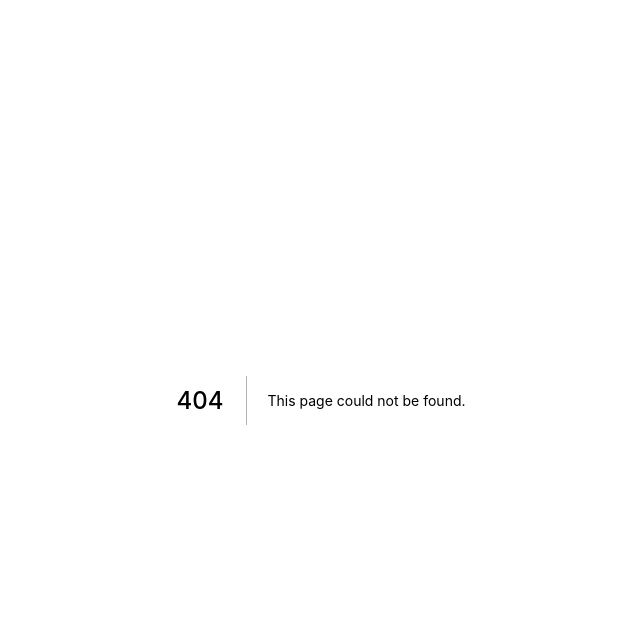
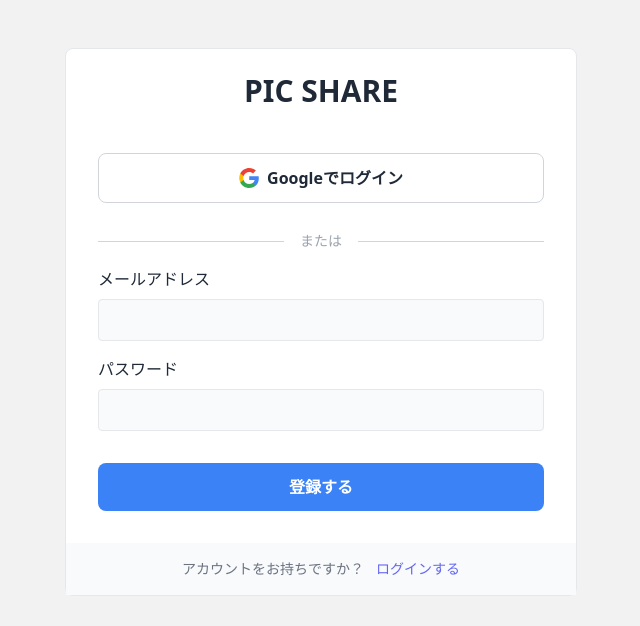
Before and after one commit to Jumpei-Arigaya/pic_share, a Next.js app in the folder node/pic_share/: page /accounts/emailsignup in a window 1280 px wide. Before the commit this address had no page. Shown: the top 626 px of the page, without its empty margins (319-959 px from the left). Built offline with nearby package versions, Linux system fonts and the light colour scheme.

Commit message:
アカウント楼録画面

```diff
--- /dev/null
+++ b/node/pic_share/pages/accounts/emailsignup.tsx
@@ -0,0 +1,57 @@
+import Link from "next/link";
+import { useState } from "react";
+
+const emailsignup = () => {
+
+    const [email, setEmail] = useState('');
+    const [password, setPassword] = useState('');
+
+    return (
+        <div className="py-6 sm:py-8 lg:py-12">
+            <div className="max-w-screen-2xl px-4 md:px-8 mx-auto">
+                <div className="max-w-lg border rounded-lg mx-auto bg-white ">
+                    <h2 className="text-gray-800 text-2xl lg:text-3xl font-bold text-center mt-6">PIC SHARE</h2>
+                    <div className="flex flex-col gap-4 p-4 md:p-8">
+                        <Link href='/'>
+                            <button className="flex justify-center items-center bg-white hover:bg-gray-100 active:bg-gray-200 border border-gray-300 focus-visible:ring ring-gray-300 text-gray-800 text-sm md:text-base font-semibold text-center rounded-lg outline-none transition duration-100 gap-2 px-8 py-3 my-3">
+                                <svg className="w-5 h-5 shrink-0" width="24" height="24" viewBox="0 0 24 24" fill="none" xmlns="http://www.w3.org/2000/svg">
+                                    <path d="M23.7449 12.27C23.7449 11.48 23.6749 10.73 23.5549 10H12.2549V14.51H18.7249C18.4349 15.99 17.5849 17.24 16.3249 18.09V21.09H20.1849C22.4449 19 23.7449 15.92 23.7449 12.27Z" fill="#4285F4" />
+                                    <path d="M12.2549 24C15.4949 24 18.2049 22.92 20.1849 21.09L16.3249 18.09C15.2449 18.81 13.8749 19.25 12.2549 19.25C9.12492 19.25 6.47492 17.14 5.52492 14.29H1.54492V17.38C3.51492 21.3 7.56492 24 12.2549 24Z" fill="#34A853" />
+                                    <path d="M5.52488 14.29C5.27488 13.57 5.14488 12.8 5.14488 12C5.14488 11.2 5.28488 10.43 5.52488 9.71V6.62H1.54488C0.724882 8.24 0.254883 10.06 0.254883 12C0.254883 13.94 0.724882 15.76 1.54488 17.38L5.52488 14.29Z" fill="#FBBC05" />
+                                    <path d="M12.2549 4.75C14.0249 4.75 15.6049 5.36 16.8549 6.55L20.2749 3.13C18.2049 1.19 15.4949 0 12.2549 0C7.56492 0 3.51492 2.7 1.54492 6.62L5.52492 9.71C6.47492 6.86 9.12492 4.75 12.2549 4.75Z" fill="#EA4335" />
+                                </svg>
+                                <a>Googleでログイン</a>
+                            </button>
+                        </Link>
+                        <div className="flex justify-center items-center relative">
+                            <span className="h-px bg-gray-300 absolute inset-x-0"></span>
+                            <span className="bg-white text-gray-400 text-sm relative px-4">または</span>
+                        </div>
+                        <div>
+                            <label className="inline-block text-gray-800 text-sm sm:text-base mb-2">メールアドレス</label>
+                            <input name="email" className="w-full bg-gray-50 text-gray-800 border focus:ring ring-indigo-300 rounded outline-none transition duration-100 px-3 py-2" type="email" value={email} onChange={(e) => setEmail(e.target.value)} />
+                        </div>
+                        <div>
+                            <label className="inline-block text-gray-800 text-sm sm:text-base mb-2">パスワード</label>
+                            <input name="password" className="w-full bg-gray-50 text-gray-800 border focus:ring ring-indigo-300 rounded outline-none transition duration-100 px-3 py-2" type="password" value={password} onChange={(e) => setPassword(e.target.value)} />
+                        </div>
+                        <Link href='/'>
+                            <button className="flex justify-center items-center bg-blue-500 hover:bg-blue-600 active:bg-blue-700 focus-visible:ring ring-blue-300 text-white text-sm md:text-base font-semibold text-center rounded-lg outline-none transition duration-100 gap-2 px-8 py-3 mt-4">
+                                <a>登録する</a>
+                            </button>
+                        </Link>
+                    </div>
+                    <div className="flex justify-center items-center bg-slate-50 p-4">
+                        <p className="text-gray-500 text-sm text-center">アカウントをお持ちですか？
+                            <Link href='/accounts/login'>
+                                <a className="text-indigo-500 hover:text-indigo-600 active:text-indigo-700 transition duration-100 ml-3">ログインする</a>
+                            </Link>
+                        </p>
+                    </div>
+                </div>
+            </div>
+        </div>
+    );
+}
+
+export default emailsignup;
--- a/node/pic_share/pages/accounts/login.tsx
+++ b/node/pic_share/pages/accounts/login.tsx
@@ -31,11 +31,6 @@ const login = () => {
                             <span className="bg-white text-gray-400 text-sm relative px-4">SNS連携を行う</span>
                         </div>
                         <Link href='/'>
-                            <button className="flex justify-center items-center bg-blue-500 hover:bg-blue-600 active:bg-blue-700 focus-visible:ring ring-blue-300 text-white text-sm md:text-base font-semibold text-center rounded-lg outline-none transition duration-100 gap-2 px-8 py-3">
-                                <a>ゲストアカウントでログイン</a>
-                            </button>
-                        </Link>
-                        <Link href='/'>
                             <button className="flex justify-center items-center bg-white hover:bg-gray-100 active:bg-gray-200 border border-gray-300 focus-visible:ring ring-gray-300 text-gray-800 text-sm md:text-base font-semibold text-center rounded-lg outline-none transition duration-100 gap-2 px-8 py-3">
                                 <svg className="w-5 h-5 shrink-0" width="24" height="24" viewBox="0 0 24 24" fill="none" xmlns="http://www.w3.org/2000/svg">
                                     <path d="M23.7449 12.27C23.7449 11.48 23.6749 10.73 23.5549 10H12.2549V14.51H18.7249C18.4349 15.99 17.5849 17.24 16.3249 18.09V21.09H20.1849C22.4449 19 23.7449 15.92 23.7449 12.27Z" fill="#4285F4" />
@@ -46,10 +41,15 @@ const login = () => {
                                 <a>Googleでログイン</a>
                             </button>
                         </Link>
+                        <Link href='/'>
+                            <button className="flex justify-center items-center bg-blue-500 hover:bg-blue-600 active:bg-blue-700 focus-visible:ring ring-blue-300 text-white text-sm md:text-base font-semibold text-center rounded-lg outline-none transition duration-100 gap-2 px-8 py-3">
+                                <a>ゲストアカウントでログイン</a>
+                            </button>
+                        </Link>
                     </div>
                     <div className="flex justify-center items-center bg-slate-50 p-4">
                         <p className="text-gray-500 text-sm text-center">アカウントをお持ちでないですか？
-                            <Link href='/'>
+                            <Link href='/accounts/emailsignup'>
                                 <a className="text-indigo-500 hover:text-indigo-600 active:text-indigo-700 transition duration-100 ml-3">登録する</a>
                             </Link>
                         </p>
```
